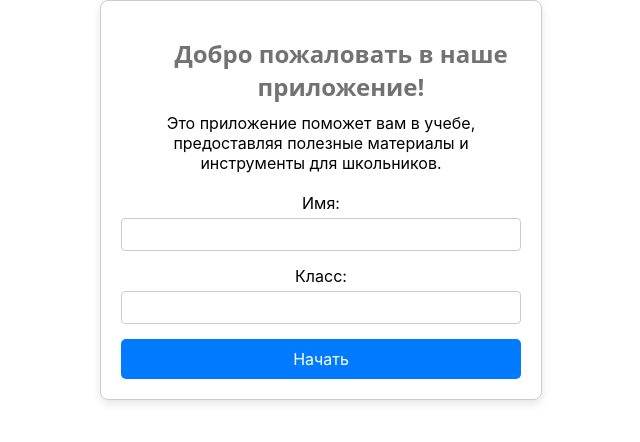
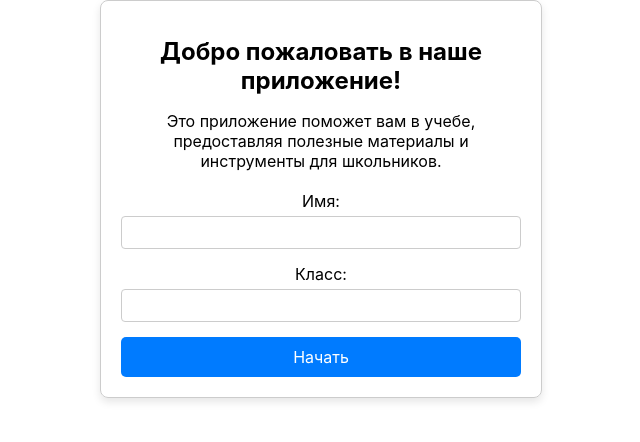
Before and after one commit to MakarenkoAI/geometry-app, a React (Create React App) app: page /intro in a window 1280 px wide. Shown: the top 442 px of the page, without its empty margins (319-959 px from the left). Built offline with nearby package versions, Linux system fonts and the light colour scheme.

Commit message:
change classes name

```diff
--- a/src/pages/Intro/intro.css
+++ b/src/pages/Intro/intro.css
@@ -1,4 +1,4 @@
-.container {
+.intro-container {
     max-width: 400px;
     margin: 0 auto;
     padding: 20px;
@@ -8,31 +8,31 @@
     box-shadow: 0 4px 8px rgba(0, 0, 0, 0.1);
   }
 
-  .title {
+  .intro-title {
     font-size: 24px;
     margin-bottom: 10px;
   }
 
-  .info {
+  .intro-info {
     font-size: 16px;
     margin-bottom: 20px;
   }
 
-  .form {
+  .intro-form {
     display: flex;
     flex-direction: column;
   }
 
-  .inputGroup {
+  .intro-inputGroup {
     margin-bottom: 15px;
   }
 
-  .inputGroup label {
+  .intro-inputGroup label {
     display: block;
     margin-bottom: 5px;
   }
 
-  .inputGroup input {
+  .intro-inputGroup input {
     width: 100%;
     padding: 2px;
     box-sizing: border-box;
@@ -40,7 +40,7 @@
     border-radius: 4px;
   }
 
-  .button {
+  .intro-button {
     padding: 10px 15px;
     background-color: #007BFF;
     color: #fff;
--- a/src/pages/Intro/intro.js
+++ b/src/pages/Intro/intro.js
@@ -7,13 +7,13 @@ function Intro() {
   const [grade, setGrade] = useState('');
 
   return (
-    <div className="container">
-      <h1 className="title">Добро пожаловать в наше приложение!</h1>
-      <p className="info">
+    <div className="intro-container">
+      <h1 className="intro-title">Добро пожаловать в наше приложение!</h1>
+      <p className="intro-info">
         Это приложение поможет вам в учебе, предоставляя полезные материалы и инструменты для школьников.
       </p>
-      <form className="form">
-        <div className="inputGroup">
+      <form className="intro-form">
+        <div className="intro-inputGroup">
           <label htmlFor="name">Имя:</label>
           <input
             type="text"
@@ -23,7 +23,7 @@ function Intro() {
             required
           />
         </div>
-        <div className="inputGroup">
+        <div className="intro-inputGroup">
           <label htmlFor="grade">Класс:</label>
           <input
             type="text"
@@ -33,7 +33,7 @@ function Intro() {
             required
           />
         </div>
-        <Link to="/editor" className="button">
+        <Link to="/editor" className="intro-button">
           Начать
         </Link>
       </form>
```
